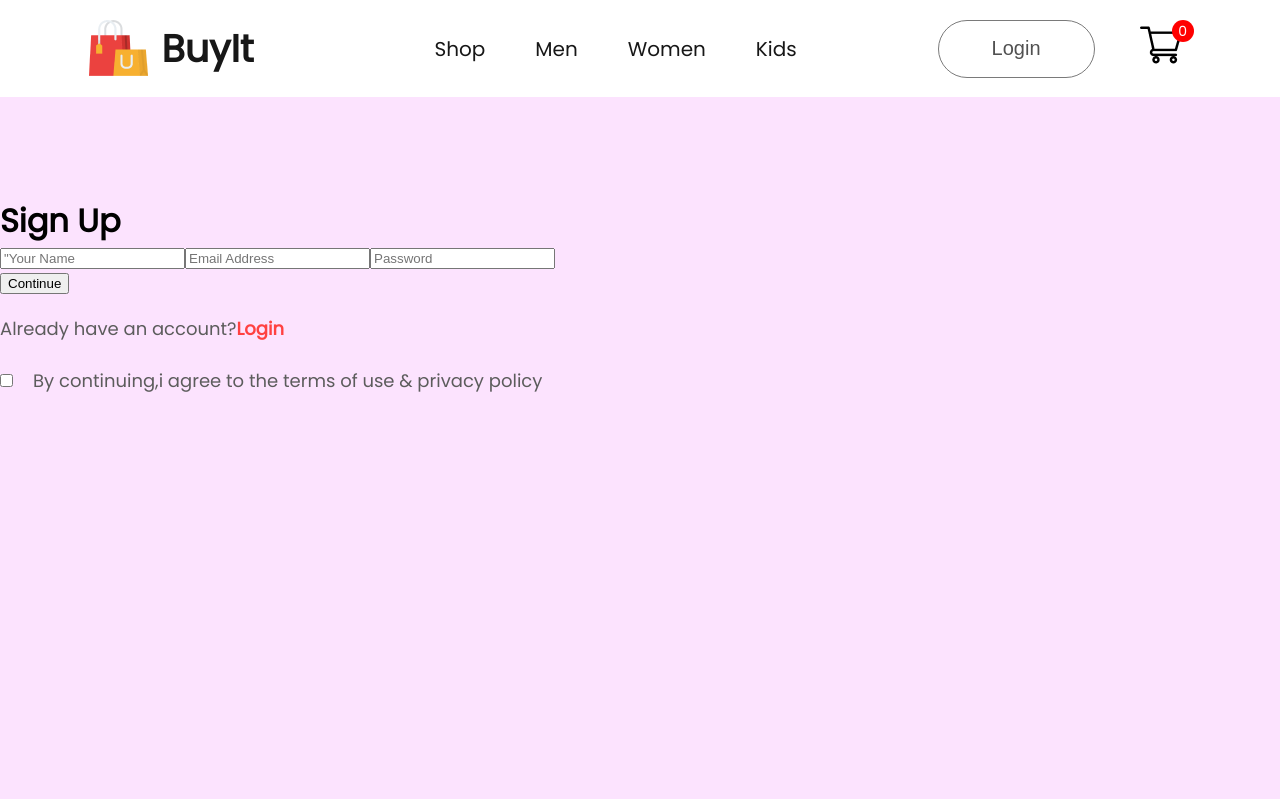
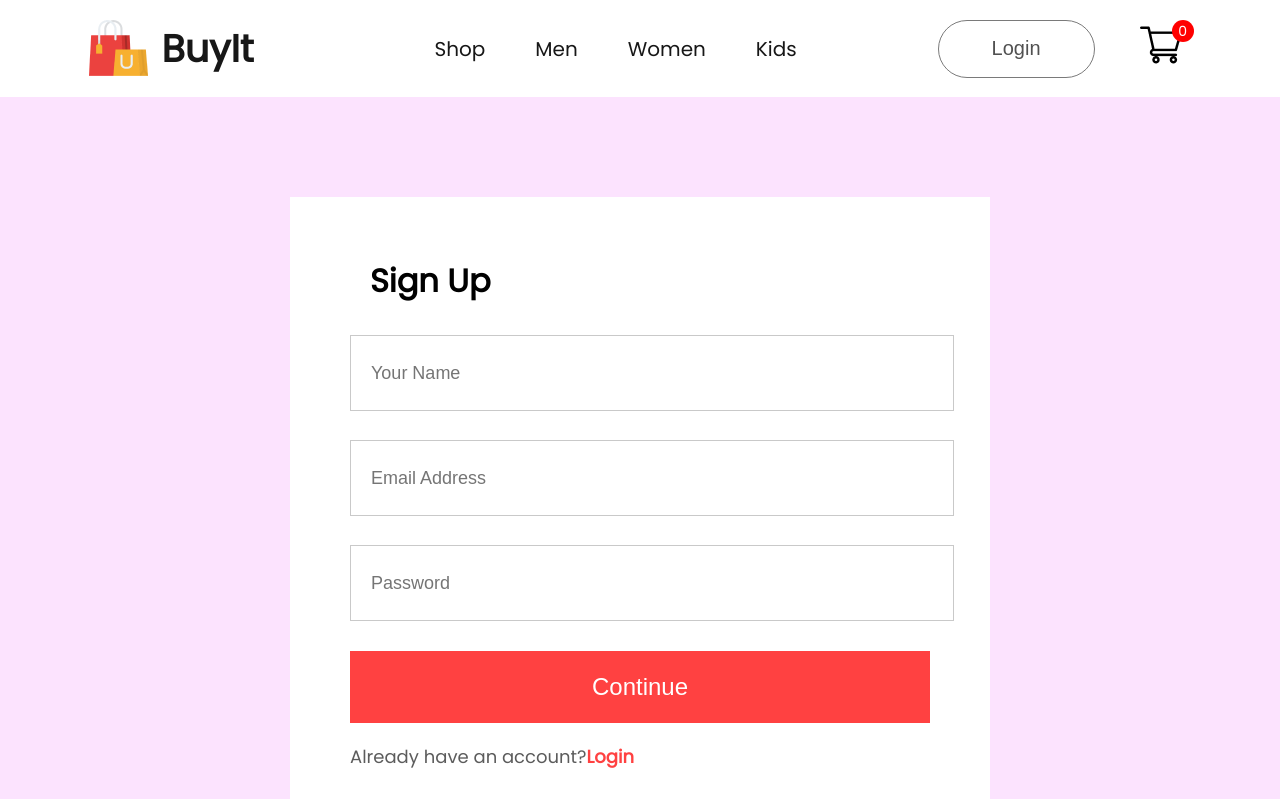
Before and after one commit to Ajay-v44/BuyIt, a React (Create React App) app in the folder frontend/: page /login in a window 1280 px wide. Shown: the top 799 px of the page. Built offline with nearby package versions, Linux system fonts and the light colour scheme.

Commit message:
completed login design

```diff
--- a/frontend/src/pages/Css/LoginSignup.css
+++ b/frontend/src/pages/Css/LoginSignup.css
@@ -3,25 +3,26 @@
     height: 80vh;
     background: #fce3fe;
     padding-top: 100px;
+    padding-bottom: 120px;
 }
-.loginsignup-containerr{
+.loginsignup-container{
 width: 580px;
 height: 600px;
 background: white;
 margin: auto;
 padding: 40px 60px;
 }
-.loginsignup-containerr h1{
+.loginsignup-container h1{
     margin:20px;
 
 }
-.loginsignup-fields{
+.login-signup-fields{
     display: flex;
     flex-direction: column;
     gap: 29px;
     margin-top:30px ;
 }
-.loginsignup-fields input{
+.login-signup-fields input{
     height: 72px;
     width: 100%;
     padding-left: 20px;
@@ -29,7 +30,7 @@ padding: 40px 60px;
     color: #5c5c5c;
     font-size: 18px;
 }
-.loginsignup-containerr button{
+.loginsignup-container button{
     width: 580px;
     height: 72px;
     color: white;
--- a/frontend/src/pages/LoginSignup.jsx
+++ b/frontend/src/pages/LoginSignup.jsx
@@ -6,7 +6,7 @@ const LoginSignup = () => {
       <div className="loginsignup-container">
         <h1>Sign Up</h1>
         <div className="login-signup-fields">
-          <input type="text" placeholder='"Your Name' />
+          <input type="text" placeholder="Your Name" />
           <input type="email" placeholder="Email Address" />
           <input type="password" placeholder="Password" />
         </div>
```
